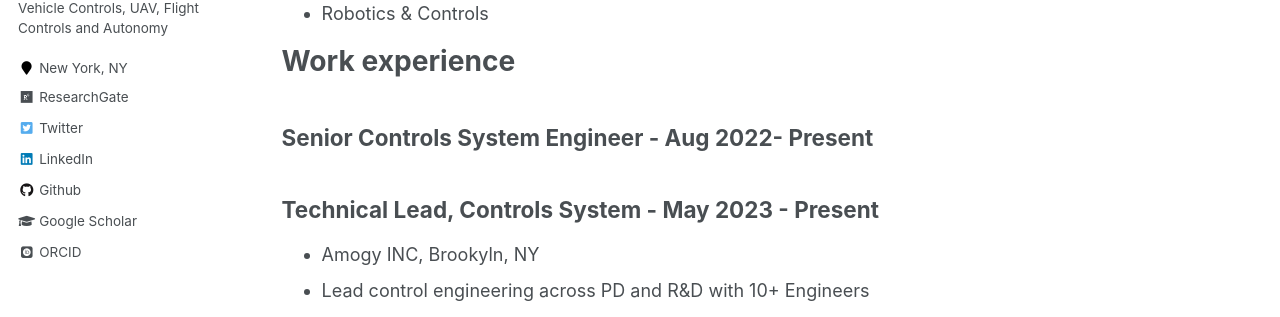
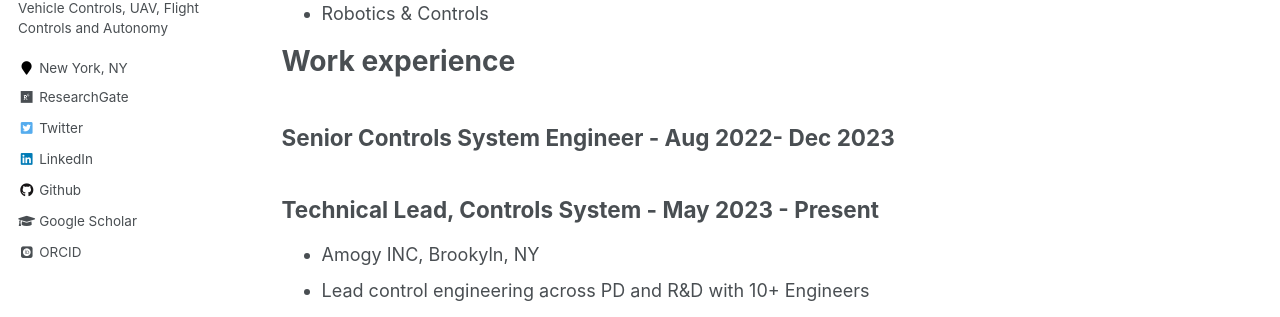
Before and after one commit to sandeshthapa/sandeshthapa.github.io, a Jekyll site: the page built from _pages/cv.md, in a window 1280 px wide and 900 px high. Shown: the part 356-673 px from the top of the window. Built offline with Jekyll 4.4.1, drawn with Linux system fonts in a browser that asks for light colours; some web fonts are replaced.

Commit message:
Added new pages from new laptop

```diff
--- a/_pages/cv.md
+++ b/_pages/cv.md
@@ -15,7 +15,7 @@ redirect_from:
   * Robotics & Controls
 
 # Work experience
-## Senior Controls System Engineer  - Aug 2022- Present
+## Senior Controls System Engineer  - Aug 2022- Dec 2023
 ## Technical Lead, Controls System - May 2023 - Present
   * Amogy INC, Brookyln, NY
   * Lead control engineering across PD and R&D with 10+ Engineers
```
